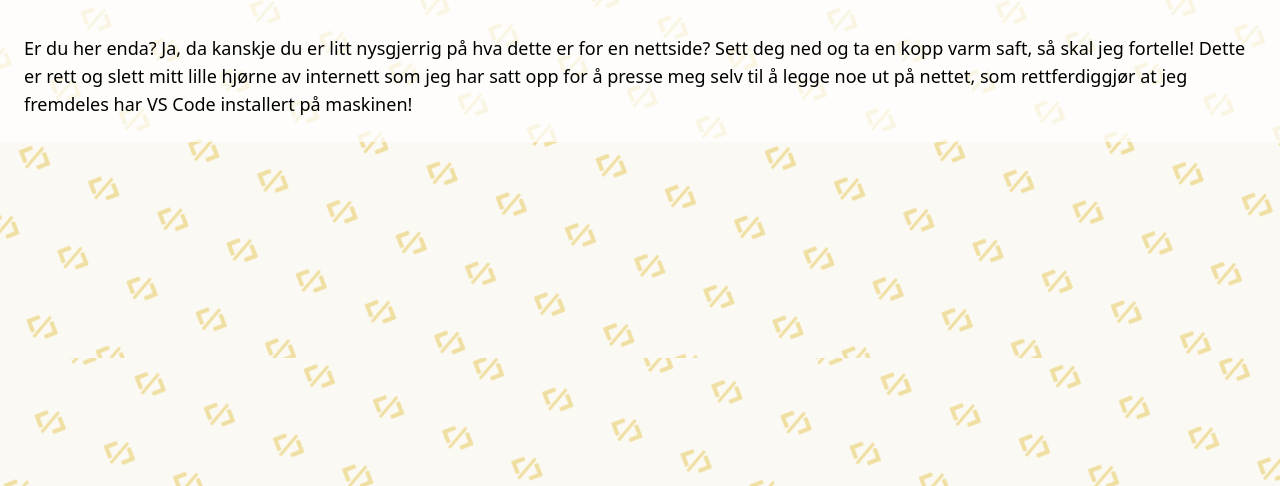
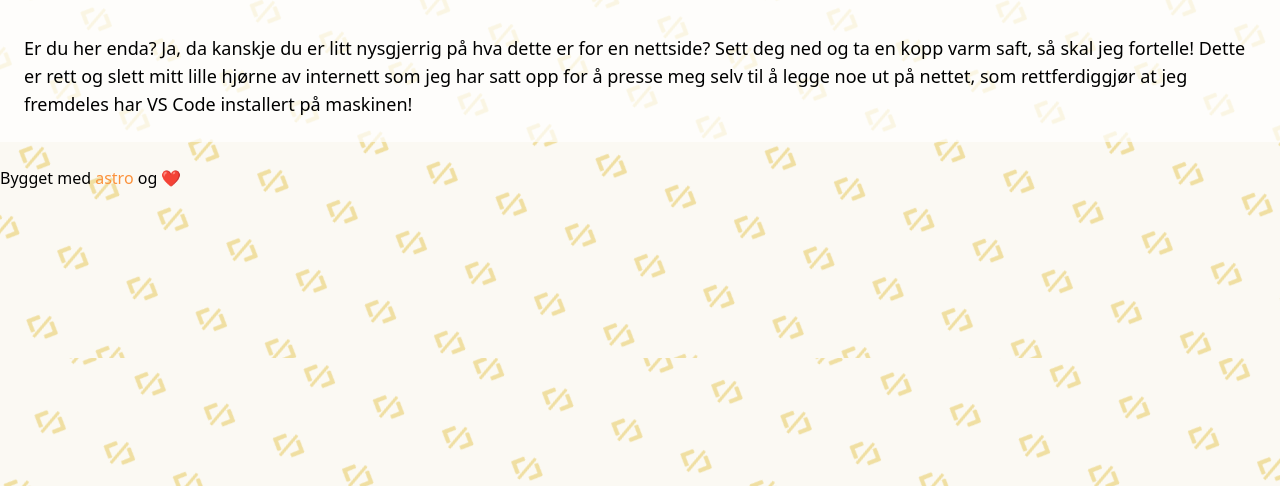
Before and after one commit to kriwis/astro-blog, an Astro site: page / in a window 1280 px wide. Shown: the part 314-800 px from the top of the page. Built offline with nearby package versions, Linux system fonts and the light colour scheme; Astro itself is replaced by a stand-in of ours.

Commit message:
added footer

```diff
--- a/src/layouts/base.astro
+++ b/src/layouts/base.astro
@@ -20,6 +20,10 @@
     <article>
       <slot /> <!-- your content is injected here -->
     </article>
+    <footer class="mt-6">
+      <p class="justify-center"> Bygget med <a class="text-orange-400 hover:decoration-solid" href="http://astro.build"> astro</a> og ❤</p>
+
+    </footer>
 
 
   </body>
```
